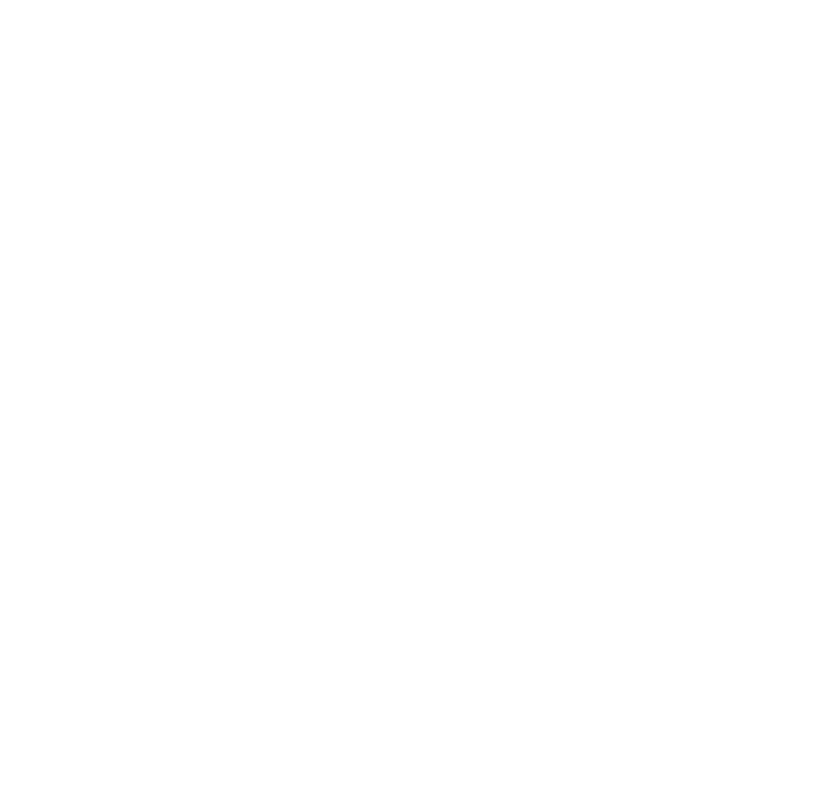
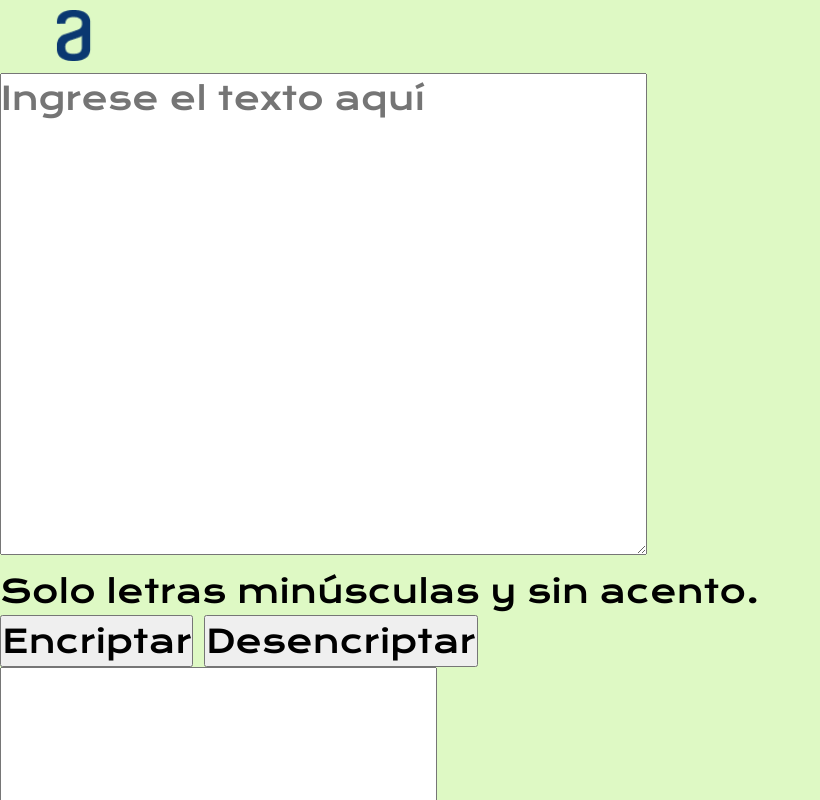
Before and after one commit to claudiaSuarezD/Chanllenge-Encriptador-de-Texto, a plain HTML site: page index.html in a window 1280 px wide. Shown: the top 800 px of the page, without its empty margins (0-820 px from the left). Drawn offline with nearby package versions, Linux system fonts and the light colour scheme.

Commit message:
Avance html y css

```diff
--- a/index.html
+++ b/index.html
@@ -3,18 +3,49 @@
 <head>
     <meta charset="UTF-8">
     <meta name="viewport" content="width=device-width, initial-scale=1.0">
-    <title>Practicando lo aprendido </title>
+    <link rel="stylesheet" href="/style.css">
+    <title>Encriptador de textos</title>
 </head>
 <body>
 <header>
+    <img src="/imagen/Frame 6.png" alt="logo de Alura" class="logo">
 
 </header>
 <main>
+
+    <section>
+
+        <textarea class="text_area" cols="30" rows="10" placeholder="Ingrese el texto aquí"></textarea>
+
+        <div>
+            <h6 class="information"> Solo letras minúsculas y sin acento.</h6>
+        </div>
+        <div class="container__botones">
+           <button class="container__btnEncriptar"> Encriptar</button>
+           <button class="container__btnDesencriptar">Desencriptar</button>
+        </div>
+    </section>
+    <section>
+
+        <textarea class="mensaje" cols="20" rows="10"></textarea>
+        <div>
+            <button class="btnCopiar">Copiar</button>
+        </div>
+        <div>
+            <img src="/imagen/Muñeco.png" alt="Encriptar">
+        </div>
+        <div>
+            <h5>Ingresa el texto que desees encriptar o desencriptar</h5>
+        </div>
+    </section>
+
+
 
 </main>
 <footer>
 
 </footer>
+<script src="app.js"></script>
 
 </body>
 </html>
--- /dev/null
+++ b/style.css
@@ -0,0 +1,25 @@
+@import url('https://fonts.googleapis.com/css2?family=Inter:ital,opsz,wght@0,14..32,100..900;1,14..32,100..900&family=Krona+One&family=Montserrat:ital,wght@0,100..900;1,100..900&display=swap');
+
+:root{
+    --fuente-inter:"Krona One";
+}
+
+
+*{
+    padding: 0;
+    margin: 0;
+    font-family:var(--fuente-inter);
+    font-weight: 400;
+    font-size: 32px;
+    line-height: 150%;
+}
+
+body{
+    background-color:#DEF9C4;
+}
+
+.logo{
+    padding-top: 10px;
+    margin-left: 10px;
+    width: 10%;
+}
```
Also changed, not shown: contacto.html (deleted, +0 -13 lines), imagen/Frame 6.png (added), imagen/Muñeco.png (added).
